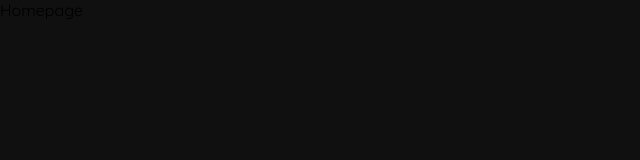
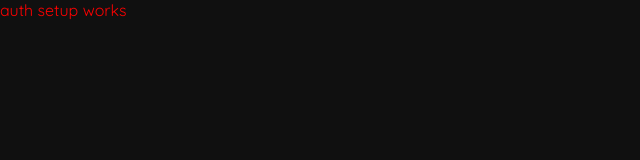
Before and after one commit to faddalibrahim/daredevil, a React (Vite) app: page / in a window 1280 px wide. Shown: the top 160 px of the page, without its empty margins (0-640 px from the left). Built offline with nearby package versions, Linux system fonts and the light colour scheme; a web font is replaced by a local one.

Commit message:
feat: setup frontend auth structure

```diff
--- a/src/App.tsx
+++ b/src/App.tsx
@@ -27,8 +27,10 @@ import {
   JOURNEYS,
 } from "@utils/routes";
 
+import { AuthProvider } from "@contexts/AuthContext";
 function App() {
   return (
+    <AuthProvider>
       <div className={AppStyles.app}>
         <Router>
           <Routes>
@@ -48,6 +50,7 @@ function App() {
           </Routes>
         </Router>
       </div>
+    </AuthProvider>
   );
 }
 export default App;
--- /dev/null
+++ b/src/contexts/AuthContext.tsx
@@ -0,0 +1,16 @@
+//libraries
+import { createContext, useState } from "react";
+
+const AuthContext = createContext({});
+
+export const AuthProvider = ({ children }) => {
+  const [auth, setAuth] = useState("auth setup works");
+
+  return (
+    <AuthContext.Provider value={{ auth, setAuth }}>
+      {children}
+    </AuthContext.Provider>
+  );
+};
+
+export default AuthContext;
--- /dev/null
+++ b/src/hooks/useAuth.tsx
@@ -0,0 +1,8 @@
+import { useContext } from "react";
+import AuthContext from "@contexts/AuthContext";
+
+const useAuth = () => {
+  return useContext(AuthContext);
+};
+
+export default useAuth;
--- a/src/pages/homepage/Homepage.tsx
+++ b/src/pages/homepage/Homepage.tsx
@@ -1,5 +1,8 @@
+import useAuth from "@hooks/useAuth";
+
 const Homepage = () => {
-  return <div>Homepage</div>;
+  const { auth } = useAuth();
+  return <div style={{ color: "red" }}>{auth}</div>;
 };
 
 export default Homepage;
--- a/vite.config.ts
+++ b/vite.config.ts
@@ -9,7 +9,9 @@ export default defineConfig({
     alias: {
       "@assets": path.resolve(__dirname, "./src/assets"),
       "@components": path.resolve(__dirname, "./src/components"),
+      "@contexts": path.resolve(__dirname, "./src/contexts"),
       "@css": path.resolve(__dirname, "./src/css"),
+      "@hooks": path.resolve(__dirname, "./src/hooks"),
       "@pages": path.resolve(__dirname, "./src/pages"),
       "@utils": path.resolve(__dirname, "./src/utils"),
     },
```
Lines whose indentation alone changed are shown as unchanged.
